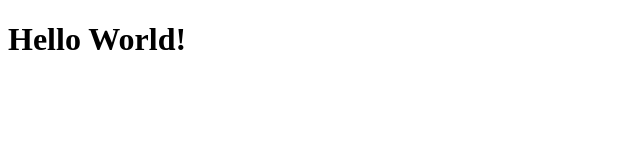
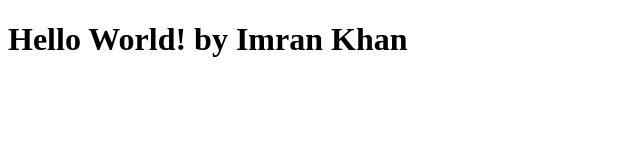
Before and after one commit to imrankhanbrw/bootCamp2020, a plain HTML site: page index.html in a window 1280 px wide. Shown: the whole page, without its empty margins (0-640 px from the left). Drawn offline with Linux system fonts and the light colour scheme.

Commit message:
Update index.html

```diff
--- a/index.html
+++ b/index.html
@@ -6,6 +6,6 @@
     <title>Document</title>
 </head>
 <body>
-    <h1>Hello World!</h1>
+    <h1>Hello World! by Imran Khan</h1>
 </body>
 </html>
```
